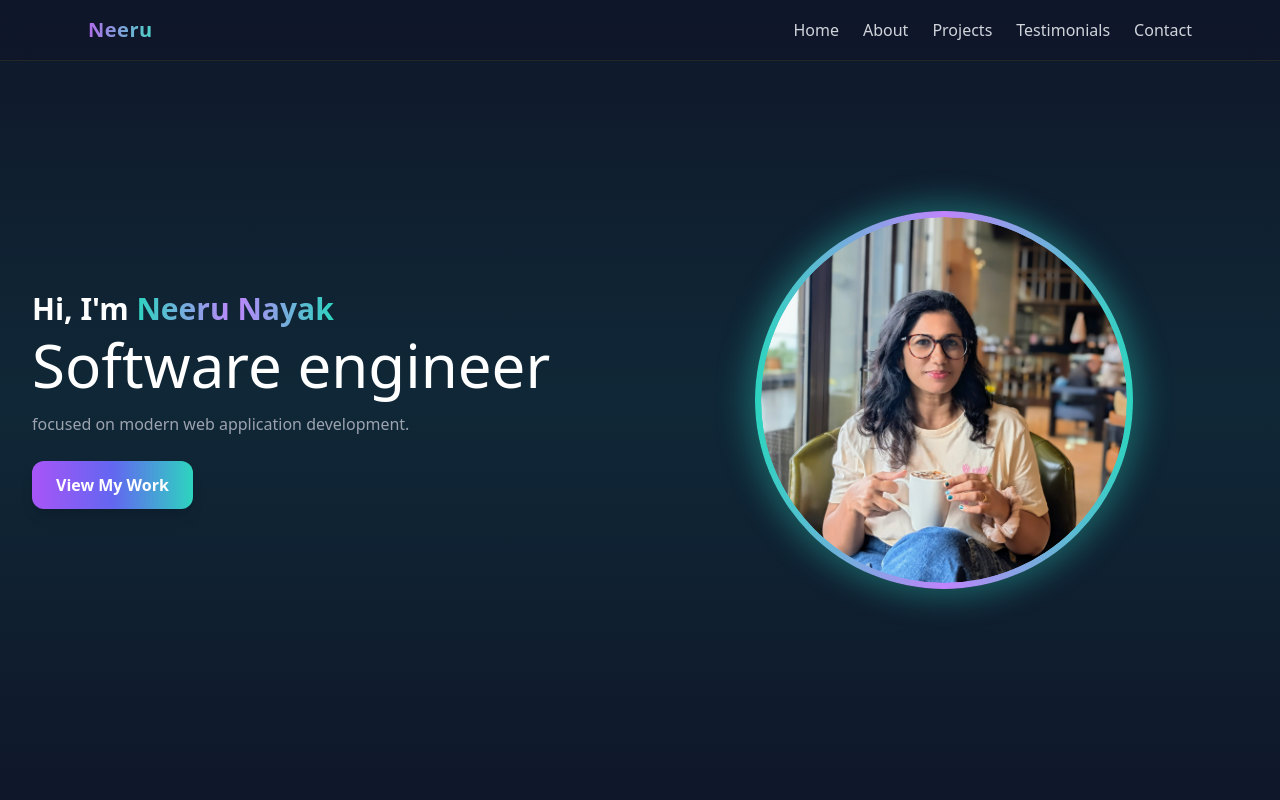
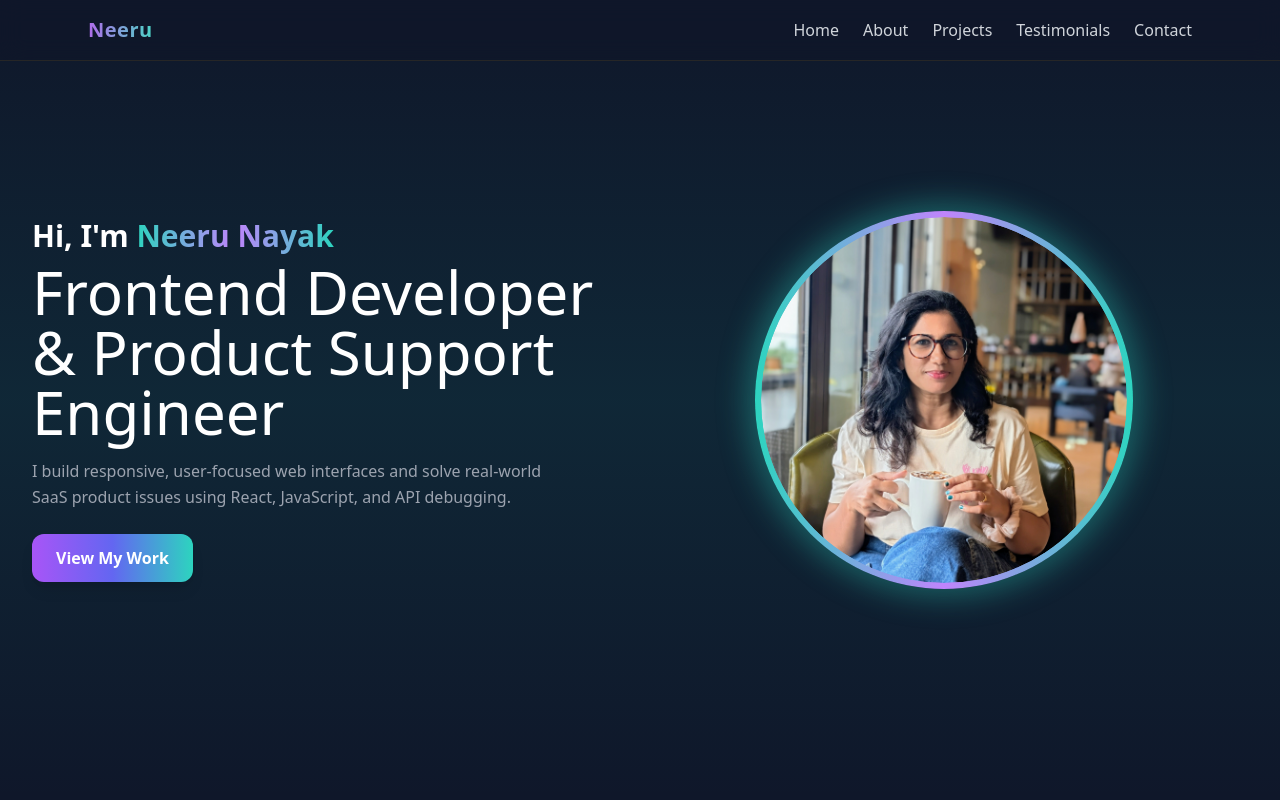
Before and after one commit to IamNeu/My-Portfolio, a React (Vite) app: page / in a window 1280 px wide. Shown: the top 800 px of the page. Built offline with nearby package versions, Linux system fonts and the light colour scheme.

Commit message:
updated Hero Section

```diff
--- a/src/components/Hero.jsx
+++ b/src/components/Hero.jsx
@@ -30,10 +30,10 @@ className="min-h-screen pt-24 md:pt-0 flex flex-col-reverse md:flex-row items-ce
 </h1>
 
         <h2 className="text-xl sm:text-6xl text-white-400 mb-4">
-          Software engineer
+        Frontend Developer & Product Support Engineer
         </h2>
         <p className="max-w-lg text-gray-400 mb-6 leading-relaxed">
-          focused on modern web application development.
+I build responsive, user-focused web interfaces and solve real-world SaaS product issues using React, JavaScript, and API debugging.
         </p>
 
         <motion.a
```
